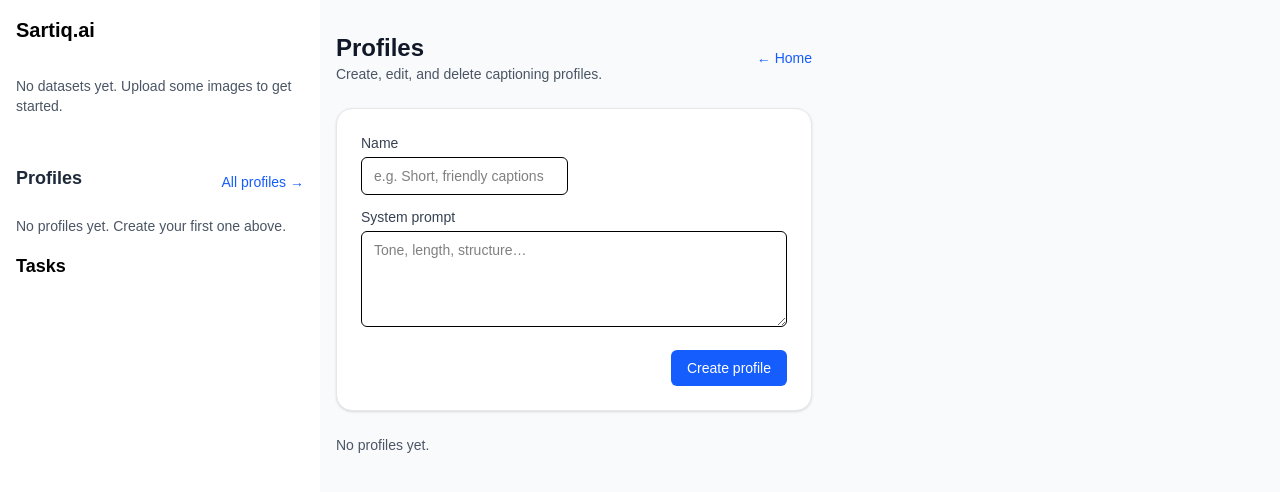
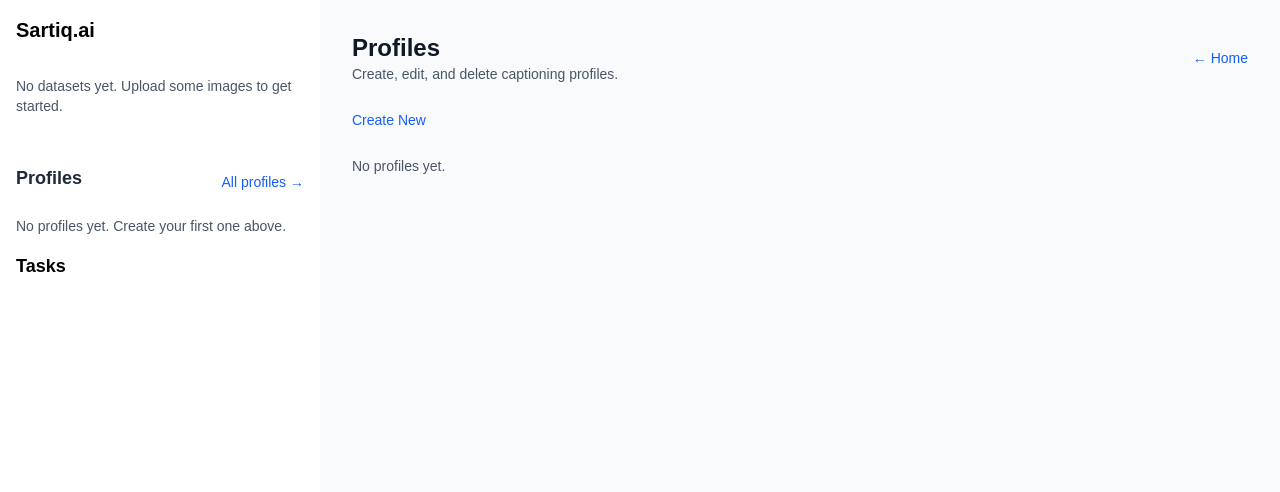
Before and after one commit to orojorge/caption-manager, a Next.js app: page /profiles in a window 1280 px wide. Shown: the top 492 px of the page. Built offline with nearby package versions, Linux system fonts and the light colour scheme.

Commit message:
Create Profile toggle implemented

```diff
--- a/app/profiles/page.tsx
+++ b/app/profiles/page.tsx
@@ -7,6 +7,7 @@ import Menu from '../components/Menu';
 
 export default function ProfilesPage() {
   const [items, setItems] = useState<Profile[]>([]);
+  const [showCreate, setShowCreate] = useState(false);
   const [creating, setCreating] = useState({ name: '', systemPrompt: '' });
   const [editingId, setEditingId] = useState<string | null>(null);
   const [draft, setDraft] = useState<{ name: string; systemPrompt: string }>({ name: '', systemPrompt: '' });
@@ -35,6 +36,7 @@ export default function ProfilesPage() {
     try {
       await createProfile({ name, systemPrompt });
       setCreating({ name: '', systemPrompt: '' });
+      setShowCreate(false);
       await load();
     } finally { setBusy(false); }
   };
@@ -49,7 +51,7 @@ export default function ProfilesPage() {
     <main className="flex min-h-screen bg-gray-50">
       <Menu />
 
-      <section className="min-h-screen bg-gray-50 px-4 py-8">
+      <section className="min-h-screen bg-gray-50 px-4 py-8 w-full">
         <div className="mx-auto max-w-4xl">
           <div className="mb-6 flex items-center justify-between">
             <div>
@@ -59,8 +61,17 @@ export default function ProfilesPage() {
             <Link href="/" className="text-sm text-blue-600 hover:underline">← Home</Link>
           </div>
 
-          {/* Create */}
-          <div className="rounded-2xl border border-gray-200 bg-white p-6 shadow-sm">
+          <div className="mb-4">
+            <button
+              onClick={() => setShowCreate((v) => !v)}
+              className="text-sm text-blue-600 hover:underline"
+            >
+              {showCreate ? 'Cancel' : 'Create New'}
+            </button>
+          </div>
+
+          {showCreate && (
+            <div className="rounded-2xl border border-gray-200 bg-white p-6 shadow-sm mb-6">
               <div className="grid gap-3 sm:grid-cols-2">
                 <div>
                   <label className="block text-sm font-medium text-gray-700">Name</label>
@@ -91,6 +102,7 @@ export default function ProfilesPage() {
                 </button>
               </div>
             </div>
+          )}
 
           {/* List */}
           {items.length === 0 ? (
```
Lines whose indentation alone changed are shown as unchanged.
